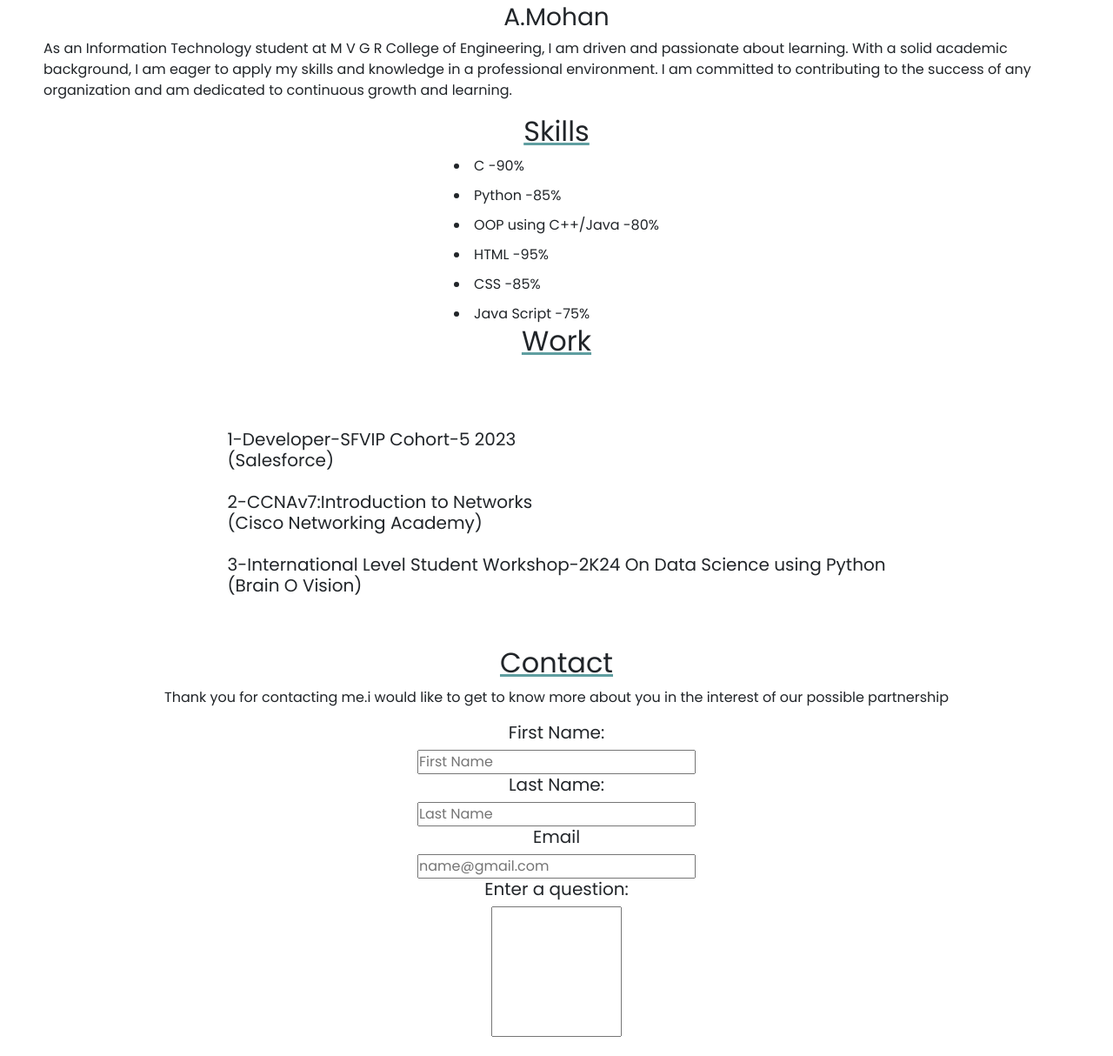
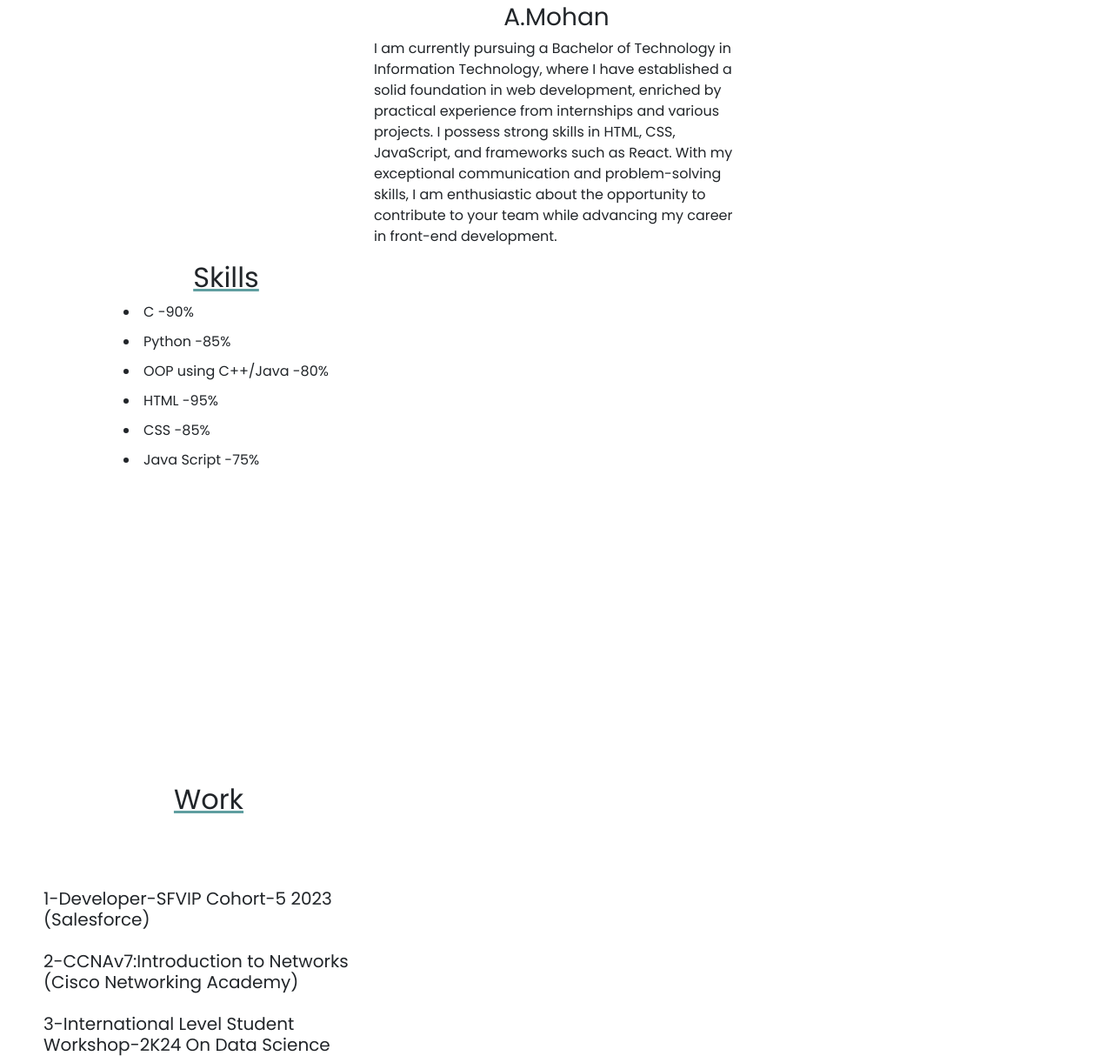
Before and after one commit to AshapuMohan/Mohan-s-Portfolio, a plain HTML site: page index.html in a window 1280 px wide. Shown: the part 976-2190 px from the top of the page at 87% size. Drawn offline with nearby package versions, Linux system fonts and the light colour scheme.

Commit message:
Update index.html

```diff
--- a/index.html
+++ b/index.html
@@ -121,19 +121,20 @@
   <!--About-->
   <section class="about-section" id="about" style="height: 100%;">
     <div class="section-title"><h2 class="section-title" style="text-decoration: underline; text-decoration-color: cadetblue;">About</h2></div>
-    <div class="section-body">
+    <div class="section-body" style="align-item:center;width:65vh">
       <img src="mohan.jpg" style="width: 200px; border-radius: 15px;">
       <br>
       <h3 class="about__title">A.Mohan</h3>
-      <p style="padding-left: 50px; padding-right: 50px">As an Information Technology student at M V G R College of Engineering,
-        I am driven and passionate about learning. With a solid academic background, I am eager to apply my skills and knowledge in a professional environment.
-        I am committed to contributing to the success of any organization and am dedicated to continuous growth and learning.
+      <p style="padding-left: 50px; padding-right: 50px">
+        I am currently pursuing a Bachelor of Technology in Information Technology, where I have established a solid foundation in web development, enriched by practical experience from internships and various projects.
+        I possess strong skills in HTML, CSS, JavaScript, and frameworks such as React.
+        With my exceptional communication and problem-solving skills, I am enthusiastic about the opportunity to contribute to your team while advancing my career in front-end development.
       </p>
 
     </div>
   </section>
   <!--Skills-->
-  <section class="skills-section" id="skill" style="height: 75%;">
+  <section class="skills-section" id="skill" style="align-item:center; width:65vh">
     <div class="section-title"><h2 class="section-title" style="text-decoration: underline; text-decoration-color: cadetblue;">Skills</h2></div>
     <div class="skill-body" style="display: grid; grid-template-columns: repeat(1, 1fr); grid-gap: 10px;;">
       <li>
@@ -158,7 +159,7 @@
 
   </section>
   <!--Work-->
-  <section class="work-section" id="work" style="height: 75%;">
+  <section class="work-section" id="work" style="align-item:center;width:60vh">
     <div class="section-title"><h2 class="section-title" style="text-decoration: underline; text-decoration-color: cadetblue;">Work</h2></div>
     <div class="section-body">
       <h5 style="padding: 50px;">
@@ -186,13 +187,13 @@
     <div class="section-body">
       <p>Thank you for contacting me.i would like to get to know more about you in the interest of our possible partnership</p>
       <h5>First Name:</h5>
-      <input type="text" placeholder="First Name">
+      <input type="text" placeholder="First Name" style="border-radius: 5px; border: 2px solid black ">
       <h5>Last Name:</h5>
       <input type="text" placeholder="Last Name">
       <h5>Email</h5>
       <input type="email" placeholder="name@gmail.com">
       <h5>Enter a question:</h5>
-      <input type="text" style="width: 150px; height: 150px;">
+      <textarea type="text" style="width: 300px; height: 300px;">
     </div>
   </section>
 </main>
```
